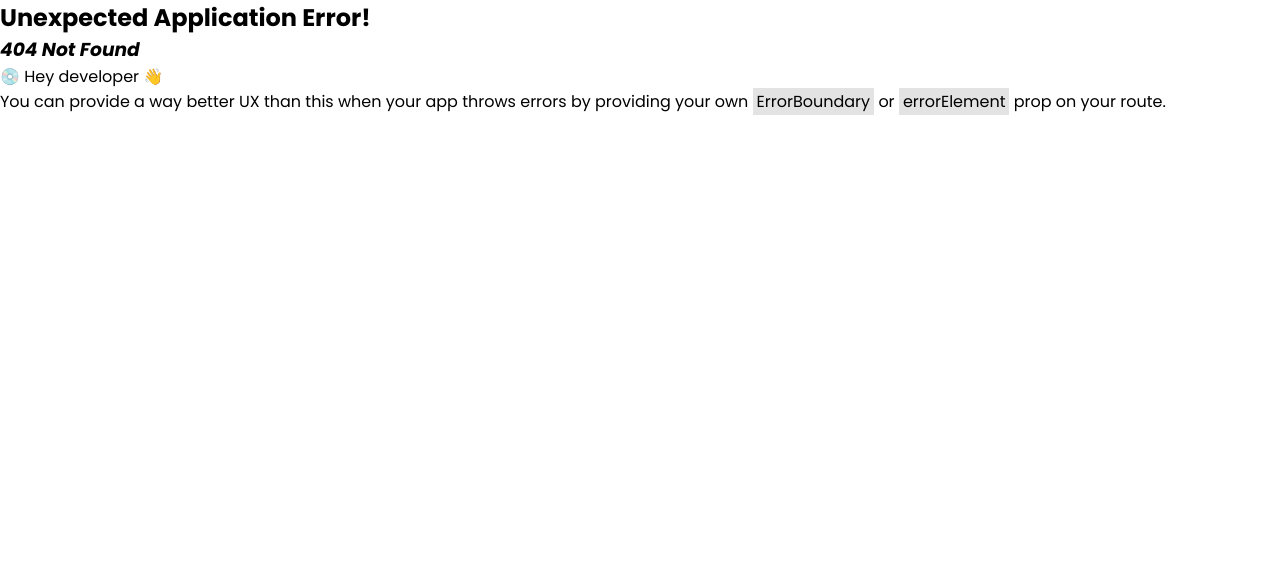
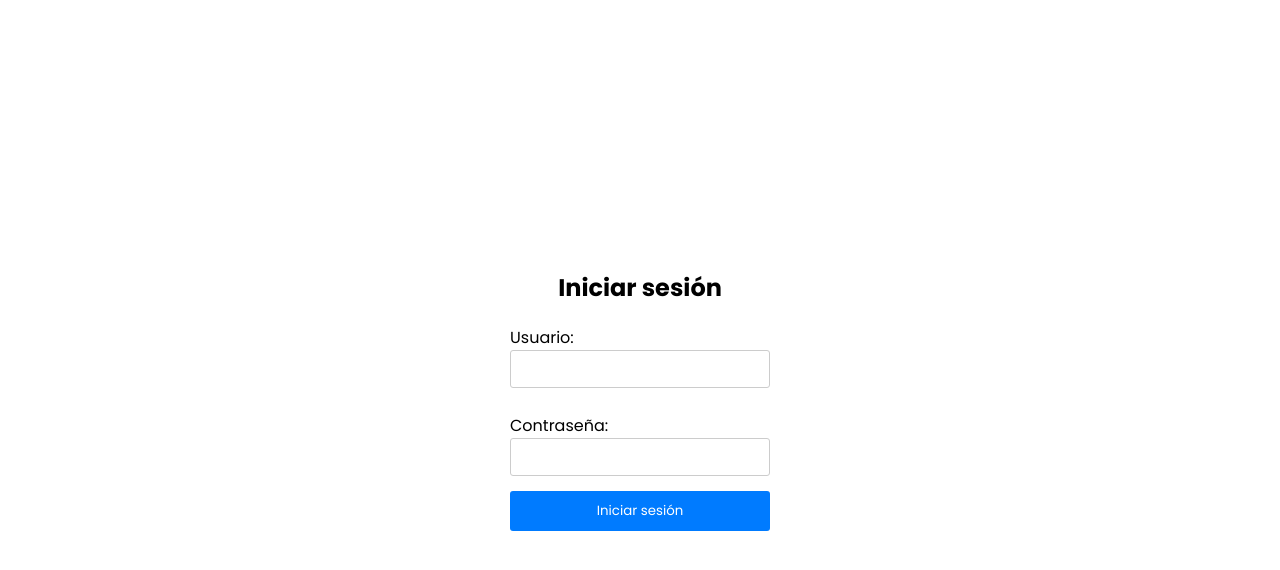
Before and after one commit to AndresFV13/continental-app, a React (Vite) app: page /login in a window 1280 px wide. Before the commit this address had no page. Shown: the top 570 px of the page. Built offline with nearby package versions, Linux system fonts and the light colour scheme.

Commit message:
Correccion de errores y funcionalidades

```diff
--- a/src/components/Modals/ModalAlumnos.jsx
+++ b/src/components/Modals/ModalAlumnos.jsx
@@ -1,5 +1,6 @@
-import React, { useState } from 'react'
+// hooks
 import { useForm } from '../../hooks/useForm'
+
 
 export const ModalAlumnos = ({setShowModalALum}) => {
 
@@ -29,7 +30,12 @@ export const ModalAlumnos = ({setShowModalALum}) => {
     return isError ? errors : null
   }
 
-  const {errors, inputValue, setinputValue, onSubmit} = useForm(initialData, onValidate);
+  const {
+    errors,
+    inputValue,
+    setinputValue,
+    onSubmit
+  } = useForm(initialData, onValidate, setShowModalALum);
 
   const onInputChange= (event) => {
     const { name, value, cedula, tipoLicencia } = event.target;
@@ -49,10 +55,10 @@ export const ModalAlumnos = ({setShowModalALum}) => {
         <form className="modal" onSubmit={onSubmit}>
           <div className="modal-content">
             <div className='container-button'>
-                <button className="close"
+                <span className="close"
                         onClick={closeModal}>
                           &times;
-                </button>
+                </span>
             </div>
             <h2 className='title'>Agregar Alumno </h2>
             <label>Nombre:</label>
@@ -60,19 +66,23 @@ export const ModalAlumnos = ({setShowModalALum}) => {
                    className={errors.nombre ? 'input-error modal-input' : 'modal-input'}
                    name='nombre'
                    value={inputValue.nombre}
-                   onChange={onInputChange}/>
+                   onChange={onInputChange}
+                   required/>
             <label>Cedula:</label>
-            <input type="text"
+            <input type="number"
                    className={errors.cedula ? 'input-error modal-input' : 'modal-input'}
                    name='cedula'
                    value={inputValue.cedula}
-                   onChange={onInputChange}/>
+                   onChange={onInputChange}
+                   required/>
             <label>Tipo de Licencia:</label>
             <input type="text"
                    className={errors.tipoDeLincecia ? 'input-error modal-input' : 'modal-input'}
                    name='tipoLicencia'
                    value={inputValue.tipoLicencia}
-                   onChange={onInputChange}/>
+                   onChange={onInputChange}
+                   required/>
+            {errors.nombre || errors.cedula || errors.tipoDeLincecia ? <p> Todos los campos son obligatorios </p> : null }
             <button className='button-agregar'
                     type='submit'>
                       Agregar
--- a/src/components/Modals/ModalInstructores.jsx
+++ b/src/components/Modals/ModalInstructores.jsx
@@ -1,4 +1,4 @@
-import React, { useState } from 'react'
+// hooks
 import { useForm } from '../../hooks/useForm'
 
 export const ModalInstructores = ({setShowModalInst}) => {
@@ -29,7 +29,12 @@ export const ModalInstructores = ({setShowModalInst}) => {
     return isError ? errors : null
   }
 
-  const {errors, inputValue, setinputValue, onSubmit} = useForm(initialData, onValidate);
+  const {
+    errors,
+    inputValue,
+    setinputValue,
+    onSubmit
+  } = useForm(initialData, onValidate, setShowModalInst);
 
   const onInputChange= (event) => {
     const { name, value, cedula, tipoLicencia } = event.target;
@@ -49,12 +54,12 @@ export const ModalInstructores = ({setShowModalInst}) => {
         <form className="modal" onSubmit={onSubmit}>
           <div className="modal-content">
             <div className='container-button'>
-                <button className="close"
+                <span className="close"
                         onClick={closeModal}>
                           &times;
-                </button>
+                </span>
             </div>
-            <h2 className='title'>Agregar Alumno </h2>
+            <h2 className='title'>Agregar Instructor </h2>
             <label>Nombre:</label>
             <input type="text"
                    className={errors.nombre ? 'input-error modal-input' : 'modal-input'}
@@ -62,17 +67,18 @@ export const ModalInstructores = ({setShowModalInst}) => {
                    value={inputValue.nombre}
                    onChange={onInputChange}/>
             <label>Cedula:</label>
-            <input type="text"
+            <input type="number"
                    className={errors.cedula ? 'input-error modal-input' : 'modal-input'}
                    name='cedula'
                    value={inputValue.cedula}
                    onChange={onInputChange}/>
-            <label>Tipo de Licencia:</label>
+            <label>Tipo de Licencias:</label>
             <input type="text"
                    className={errors.tipoDeLincecia ? 'input-error modal-input' : 'modal-input'}
                    name='tipoLicencia'
                    value={inputValue.tipoLicencia}
                    onChange={onInputChange}/>
+            {errors.nombre || errors.cedula || errors.tipoDeLincecia ? <p> Todos los campos son obligatorios </p> : null }
             <button className='button-agregar'
                     type='submit'>
                       Agregar
--- a/src/components/Modals/ModalVehiculos.jsx
+++ b/src/components/Modals/ModalVehiculos.jsx
@@ -1,43 +1,54 @@
-import React, { useState } from 'react'
+// hooks
 import { useForm } from '../../hooks/useForm'
 
 export const ModalVehiculos = ({setShowModalVehi}) => {
 
   const initialData = {
-    nombre: "",
-    cedula: "",
-    tipoLicencia: ""
+    placa: "",
+    marca: "",
+    tipoLicencia: "",
+    modelo: ""
   }
 
   const onValidate = (inputValue) =>{
     let isError = false
     let errors = {}
 
-    if (!inputValue.nombre.trim()){
-      errors.nombre = true
+    if (!inputValue.placa.trim()){
+      errors.placa = true
       isError = true
     }
-    if (!inputValue.cedula.trim()){
-      errors.cedula = true
+    if (!inputValue.marca.trim()){
+      errors.marca = true
       isError = true
     }
     if (!inputValue.tipoLicencia.trim()){
       errors.tipoDeLincecia = true
       isError = true
     }
+    if (!inputValue.modelo.trim()){
+      errors.modelo = true
+      isError = true
+    }
 
     return isError ? errors : null
   }
 
-  const {errors, inputValue, setinputValue, onSubmit} = useForm(initialData, onValidate);
+  const {
+    errors,
+    inputValue,
+    setinputValue,
+    onSubmit
+  } = useForm(initialData, onValidate, setShowModalVehi);
 
   const onInputChange= (event) => {
-    const { name, value, cedula, tipoLicencia } = event.target;
+    const { name, value, marca, tipoLicencia, modelo } = event.target;
     setinputValue({
       ...inputValue,
       [name]: value,
-      [cedula]: value,
-      [tipoLicencia]: value
+      [marca]: value,
+      [tipoLicencia]: value,
+      [modelo]: value
     })
   }
 
@@ -49,23 +60,29 @@ export const ModalVehiculos = ({setShowModalVehi}) => {
         <form className="modal" onSubmit={onSubmit}>
           <div className="modal-content">
             <div className='container-button'>
-                <button className="close"
+                <span className="close"
                         onClick={closeModal}>
                           &times;
-                </button>
+                </span>
             </div>
             <h2 className='title'>Agregar Vehiculo </h2>
-            <label>Nombre:</label>
+            <label>placa:</label>
             <input type="text"
-                   className={errors.nombre ? 'input-error modal-input' : 'modal-input'}
-                   name='nombre'
-                   value={inputValue.nombre}
+                   className={errors.placa ? 'input-error modal-input' : 'modal-input'}
+                   name='placa'
+                   value={inputValue.placa}
                    onChange={onInputChange}/>
-            <label>Cedula:</label>
+            <label>Marca:</label>
             <input type="text"
-                   className={errors.cedula ? 'input-error modal-input' : 'modal-input'}
-                   name='cedula'
-                   value={inputValue.cedula}
+                   className={errors.marca ? 'input-error modal-input' : 'modal-input'}
+                   name='marca'
+                   value={inputValue.marca}
+                   onChange={onInputChange}/>
+            <label>Modelo:</label>
+            <input type="text"
+                   className={errors.modelo ? 'input-error modal-input' : 'modal-input'}
+                   name='modelo'
+                   value={inputValue.modelo}
                    onChange={onInputChange}/>
             <label>Tipo de Licencia:</label>
             <input type="text"
@@ -73,6 +90,7 @@ export const ModalVehiculos = ({setShowModalVehi}) => {
                    name='tipoLicencia'
                    value={inputValue.tipoLicencia}
                    onChange={onInputChange}/>
+            {errors.placa || errors.marca || errors.tipoDeLincecia || errors.modelo ? <p> Todos los campos son obligatorios </p> : null }
             <button className='button-agregar'
                     type='submit'>
                       Agregar
--- a/src/components/Sidebar/Sidebar.jsx
+++ b/src/components/Sidebar/Sidebar.jsx
@@ -3,10 +3,14 @@ import { Link } from 'react-router-dom';
 
 // images
 import logo from "../../../public/img/AdminLTELogo.png"
+import userLogo from '../../../public/img/user-logo.png'
 
 //Styled
 import styled from 'styled-components';
 import '../../components/Modals/style.css'
+
+// Hooks
+import { useModal } from '../../hooks/useModal'
 
 // Modales
 import { ModalAlumnos } from '../Modals/ModalAlumnos';
@@ -15,22 +19,17 @@ import { ModalInstructores } from '../Modals/ModalInstructores';
 
 const Sidebar = () => {
 
-    const [showModalAlum, setShowModalALum] = useState(false);
-    const [showModalInst, setShowModalInst] = useState(false);
-    const [showModalVehi, setShowModalVehi] = useState(false);
-
-    const openModalAlum = () => {
-        setShowModalALum(true);
-        console.log(showModalAlum)
-    };
-
-    const openModalInst = () => {
-        setShowModalInst(true);
-    };
-
-    const openModalVehi = () => {
-        setShowModalVehi(true);
-    };
+    const {
+        showModalAlum,
+        showModalInst,
+        showModalVehi,
+        setShowModalALum,
+        setShowModalInst,
+        setShowModalVehi,
+        openModalAlum,
+        openModalInst,
+        openModalVehi
+    } = useModal()
 
     const Sidebar = styled.aside`
         height: 100%;
@@ -57,7 +56,7 @@ const Sidebar = () => {
                 <p className='logo-color'> Continental App </p>
             </Link>
             <ProfileSection className="d-flex align-items-center">
-                <ProfilePic src="https://scontent.fibe1-1.fna.fbcdn.net/v/t39.30808-1/391625107_3629684080593702_2695546240744665024_n.jpg?stp=dst-jpg_p160x160&_nc_cat=109&ccb=1-7&_nc_sid=5f2048&_nc_ohc=-YlHd39nPVQAX_DjERo&_nc_ht=scontent.fibe1-1.fna&oh=00_AfD9gI3kfqvWncgpEaX7Ioybz2Z5yM2SIcOvEbl-Zd1UFw&oe=65F1A8A5" alt="Alejandro Sabogal" />
+                <ProfilePic src={userLogo} alt="Alejandro Sabogal" />
                 <ProfileName className='logo-color'> Sebastian Quimbayo </ProfileName>
             </ProfileSection>
             <div className='d-flex flex-column p-2 mt-2'>
--- a/src/hooks/useForm.js
+++ b/src/hooks/useForm.js
@@ -1,20 +1,25 @@
 import { useState } from "react";
 
 
-export const useForm = (initialData, onValidate) => {
+export const useForm = (
+    initialData,
+    onValidate,
+    setShowModalALum,
+    ) => {
 
     const [inputValue, setinputValue] = useState(initialData)
     const [loading, setLoading] = useState(false);
-    const [errors, setErrors] = useState([])
+    const [errors, setErrors] = useState([]);
 
     const onSubmit = (event) => {
+        const err = onValidate(inputValue);
         event.preventDefault()
         console.log(inputValue)
 
-        const err = onValidate(inputValue);
-
         if(err === null){
             console.log("enviando formulario")
+            setShowModalALum(false)
+
         }else{
             setErrors(err)
         }
@@ -23,8 +28,8 @@ export const useForm = (initialData, onValidate) => {
     return{
         loading,
         errors,
+        inputValue,
+        setinputValue,
         onSubmit,
-        inputValue,
-        setinputValue
     }
 }
--- /dev/null
+++ b/src/hooks/useModal.js
@@ -0,0 +1,34 @@
+import { useState } from "react";
+
+
+
+export const useModal = () => {
+
+    const [showModalAlum, setShowModalALum] = useState(false);
+    const [showModalInst, setShowModalInst] = useState(false);
+    const [showModalVehi, setShowModalVehi] = useState(false);
+
+    const openModalAlum = () => {
+        setShowModalALum(!showModalAlum);
+    };
+
+    const openModalInst = () => {
+        setShowModalInst(!showModalInst);
+    };
+
+    const openModalVehi = () => {
+        setShowModalVehi(!showModalVehi);
+    };
+
+  return {
+    showModalAlum,
+    showModalInst,
+    showModalVehi,
+    setShowModalALum,
+    setShowModalInst,
+    setShowModalVehi,
+    openModalAlum,
+    openModalInst,
+    openModalVehi
+  }
+}
--- a/src/index.css
+++ b/src/index.css
@@ -145,6 +145,18 @@ body {
 
 .w-80 {
   width: 80%;
+}
+
+.w-60{
+  width: 60%;
+}
+
+.w-50{
+  width: 50%;
+}
+
+.w-40{
+  width: 40%;
 }
 
 .w-20 {
@@ -514,3 +526,44 @@ body {
 .buttons:hover{
   background-color: #0369d6;
 }
+
+/* Login */
+
+.login-form-container {
+  width: 300px;
+  margin: 0 auto;
+  padding: 20px;
+  border-radius: 10px;
+}
+
+.title-login {
+  text-align: center;
+  margin-bottom: 20px;
+}
+
+.label-login {
+  display: block;
+  margin-bottom: 10px;
+}
+
+.input-login {
+  width: 100%;
+  padding: 8px;
+  margin-bottom: 15px;
+  border-radius: 3px;
+  border: 1px solid #ccc;
+}
+
+.button-login {
+  width: 100%;
+  padding: 10px;
+  border: none;
+  border-radius: 3px;
+  background-color: #007bff;
+  color: white;
+  cursor: pointer;
+}
+
+.button-login:hover {
+  background-color: #0056b3;
+}
--- /dev/null
+++ b/src/pages/Login.jsx
@@ -0,0 +1,44 @@
+import React, { useState } from 'react'
+
+// import loginImage from '../../public/img/login-image.jpg'
+
+export const Login = () => {
+    const [user, setUser] = useState('');
+    const [password, setPassword] = useState('');
+
+    const handleUserChange = (e) => {
+      setUser(e.target.value);
+    };
+
+    const handlePasswordChange = (e) => {
+      setPassword(e.target.value);
+    };
+
+    const handleSubmit = (e) => {
+      e.preventDefault();
+      console.log('user:', user);
+      console.log('Password:', password);
+    };
+
+    return (
+        <div className='d-flex align-items-center w-100 h-100'>
+            <div className="login-form-container">
+                <h2 className='title-login'>Iniciar sesión</h2>
+                <form onSubmit={handleSubmit}>
+                <label className='label-login'>
+                    Usuario:
+                    <input className='input-login' type="user" value={user} onChange={handleUserChange} required />
+                </label>
+                <label>
+                    Contraseña:
+                    <input className='input-login' type="password" value={password} onChange={handlePasswordChange} required />
+                </label>
+                <button className='button-login' type="submit">Iniciar sesión</button>
+                </form>
+            </div>
+            {/* <div className='w-60'>
+                <img className='h-90' src={loginImage} alt="Login-image" />
+            </div> */}
+        </div>
+    );
+}
```
Also changed, not shown: src/routes/router.jsx (+7 -1 lines), public/img/login-image.jpg (added), public/img/user-logo.png (added).
